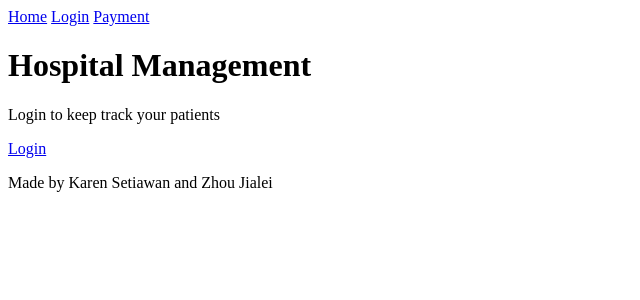
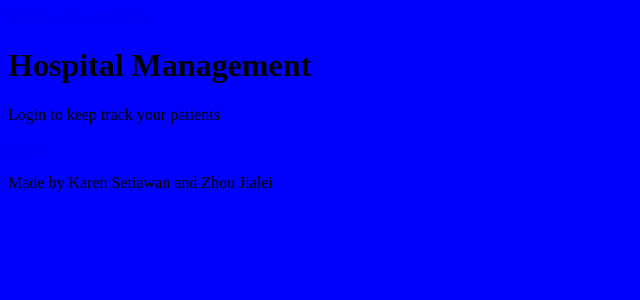
Before and after one commit to Karenw1004/hm647, a Flask app: page / in a window 1280 px wide. Shown: the top 300 px of the page, without its empty margins (0-640 px from the left). Run offline with Flask 2, Linux system fonts and the light colour scheme.

Commit message:
add index css file

```diff
--- a/HM/database.py
+++ b/HM/database.py
@@ -156,7 +156,5 @@ class database:
                 result_list.append(total_treatment_price)
 
                 return result_list
-
-                return False
         else:
             return False
--- /dev/null
+++ b/HM/static/styles/index.css
@@ -0,0 +1,3 @@
+body{
+    background-color: blue;
+}
--- a/HM/templates/index.html
+++ b/HM/templates/index.html
@@ -1,7 +1,7 @@
 {% extends "base.html" %}
 
 {% block css_link %}
-  <!-- <link rel= "stylesheet" type= "text/css" href= "{{ url_for('static',filename='styles/index.css') }}"> -->
+  <link rel= "stylesheet" type= "text/css" href= "{{ url_for('static',filename='styles/index.css') }}">
 {% endblock %}
 
 
```
Also changed, not shown: HM/templates/bill.html (+7 -1 lines).
